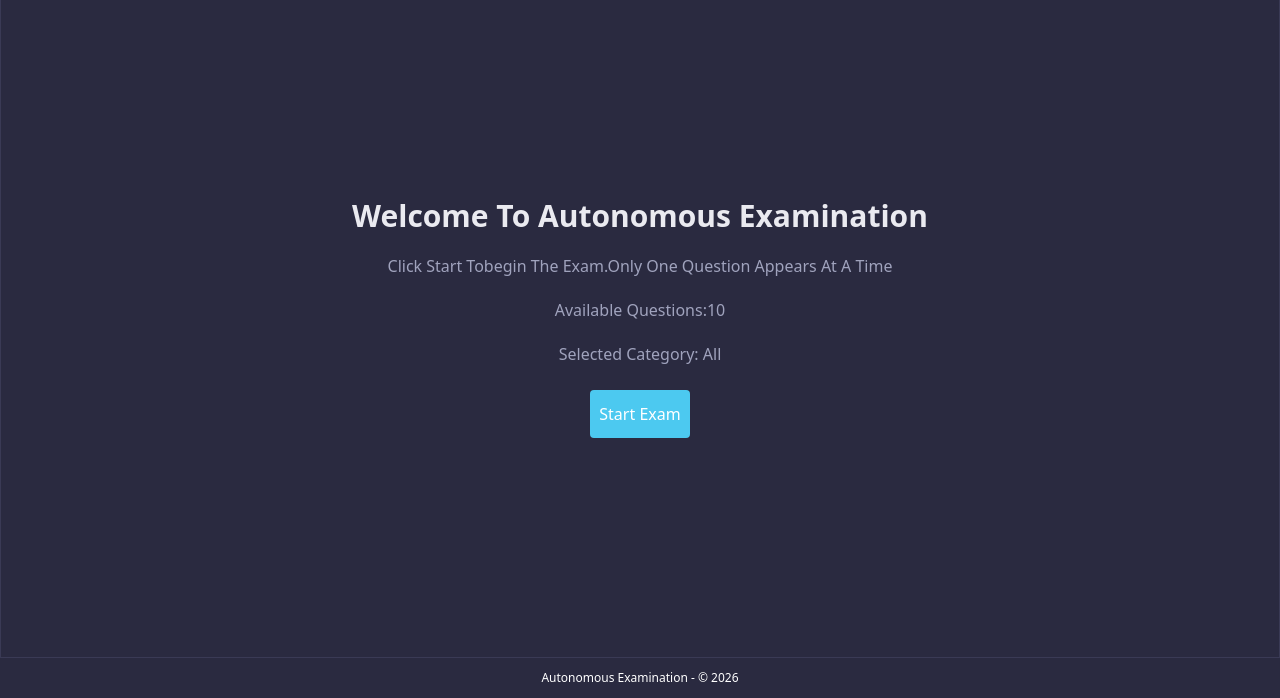
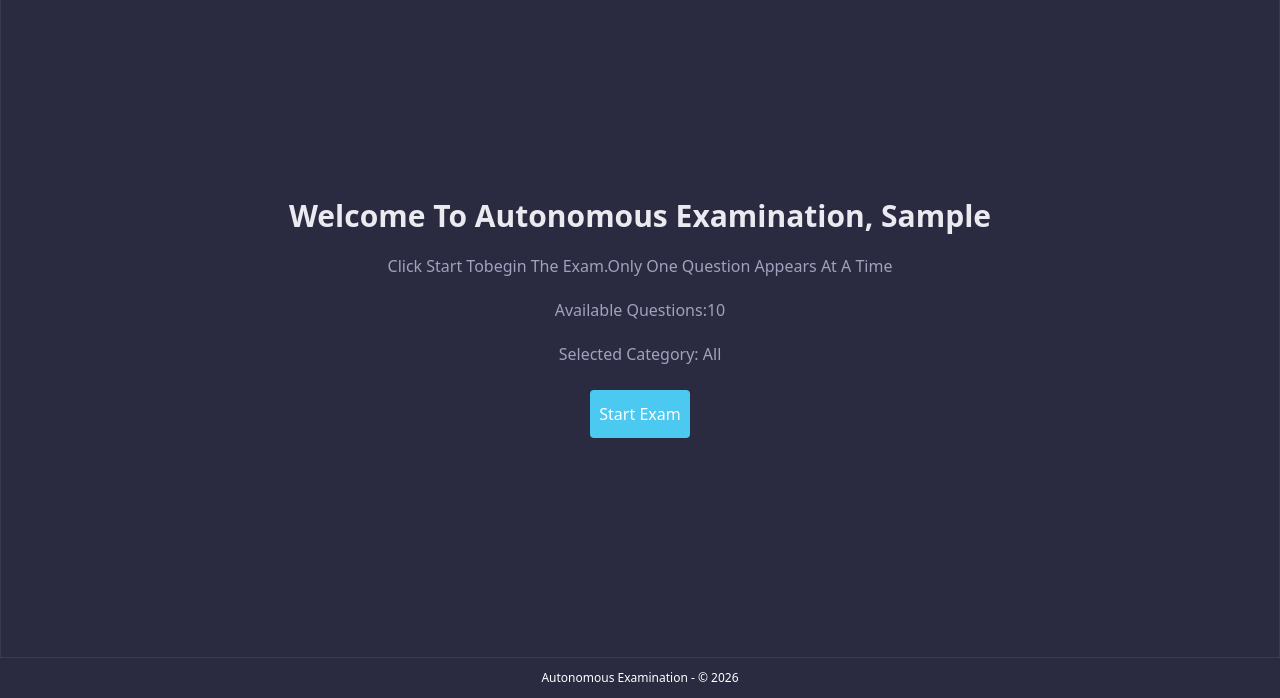
Before and after one commit to Mintesnot722/automatedexamination, a website: page dist/home.html in a window 1280 px wide. Shown: the part 102-800 px from the top of the page. Drawn offline with Linux system fonts and the light colour scheme; sample sign-in values are in the browser's storage.

Commit message:
features of username appearance on home page are changed

```diff
--- a/script.js
+++ b/script.js
@@ -10,14 +10,14 @@ if (registerForm) {
     const password = this.password.value.trim();
     const confirmPassword = this.confirmPassword.value.trim();
 
-    // validation
+    // user validation
     if (username.length < 3) {
       alert("Username too short");
       return;
     }
 
     if (password.length < 6) {
-      alert("Password too short");
+      alert("Password is too short");
       return;
     }
 
@@ -26,7 +26,7 @@ if (registerForm) {
       return;
     }
 
-    // check exists
+    // checking if the user exists
     const exists = users.find((u) => u.username === username);
 
     if (exists) {
@@ -35,6 +35,7 @@ if (registerForm) {
     }
 
     // simple encoding (not real security)
+
     const passwordHash = btoa(password);
 
     users.push({
@@ -71,10 +72,8 @@ if (!currentUser || currentUser.role !== "admin") {
     item.style.display = "none";
   });
 }
-/* =========================
-   LOGIN
-========================= */
-("use strict");
+
+//  LOGIN
 
 const loginForm = document.getElementById("loginForm");
 
@@ -104,18 +103,20 @@ if (loginForm) {
     window.location.href = "home.html";
   });
 }
-/* =========================
-   DASHBOARD PROTECTION
-========================= */
+
+//  DASHBOARD PROTECTION
+
 const welcome = document.getElementById("welcome");
+const role = document.getElementById("role");
 
-if (welcome) {
+if (welcome && role) {
   const user = JSON.parse(localStorage.getItem("currentUser"));
 
   if (!user) {
     window.location.href = "login.html";
   } else {
-    welcome.textContent = `Welcome, ${user.username}`;
+    welcome.textContent = `welcome to autonomous examination, ${user.username}`;
+    role.textContent = `logged in as, ${user.username}`;
   }
 }
 
```
Also changed, not shown: dist/home.html.
